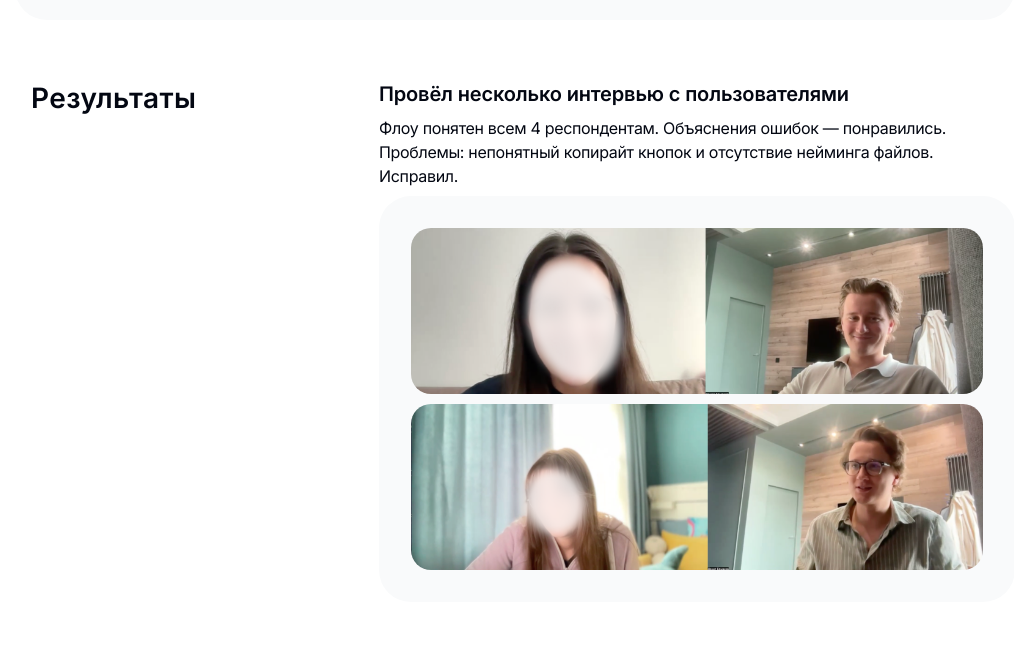
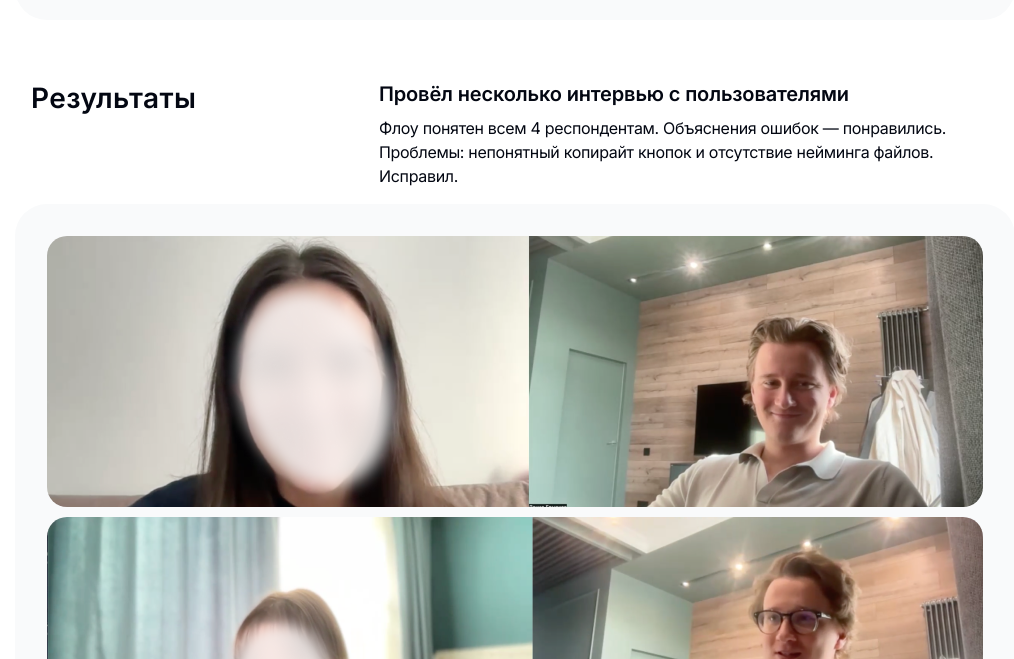
Before and after one commit to DenisErmakov182/denis-ermakov-portfolio, a website: page gptest.html in a window 1280 px wide. Shown: the part 5367-6026 px from the top of the page, without its empty margins (125-1139 px from the left). Drawn offline with Linux system fonts and the light colour scheme.

Commit message:
Move interview img-block to full width on desktop
Co-Authored-By: Claude Sonnet 4.6 <noreply@anthropic.com>

```diff
--- a/gptest.html
+++ b/gptest.html
@@ -463,15 +463,17 @@
   </div>
 
   <!-- Результаты 2 итерации -->
+  <div class="case-group case-group--sm">
     <div class="case-row">
       <div class="case-label">Результаты</div>
       <div class="case-content">
         <p class="content-title">Провёл несколько интервью с пользователями</p>
         <p class="content-body">Флоу понятен всем 4 респондентам. Объяснения ошибок — понравились. Проблемы: непонятный копирайт кнопок и отсутствие нейминга файлов. Исправил.</p>
+      </div>
+    </div>
     <div class="img-block">
       <img src="assets/gptest/interview-1.png" alt="Видеоинтервью — респондент 1" />
       <img src="assets/gptest/interview-2.png" alt="Видеоинтервью — респондент 2" />
-      </div>
     </div>
   </div>
 
```
Lines whose indentation alone changed are shown as unchanged.
